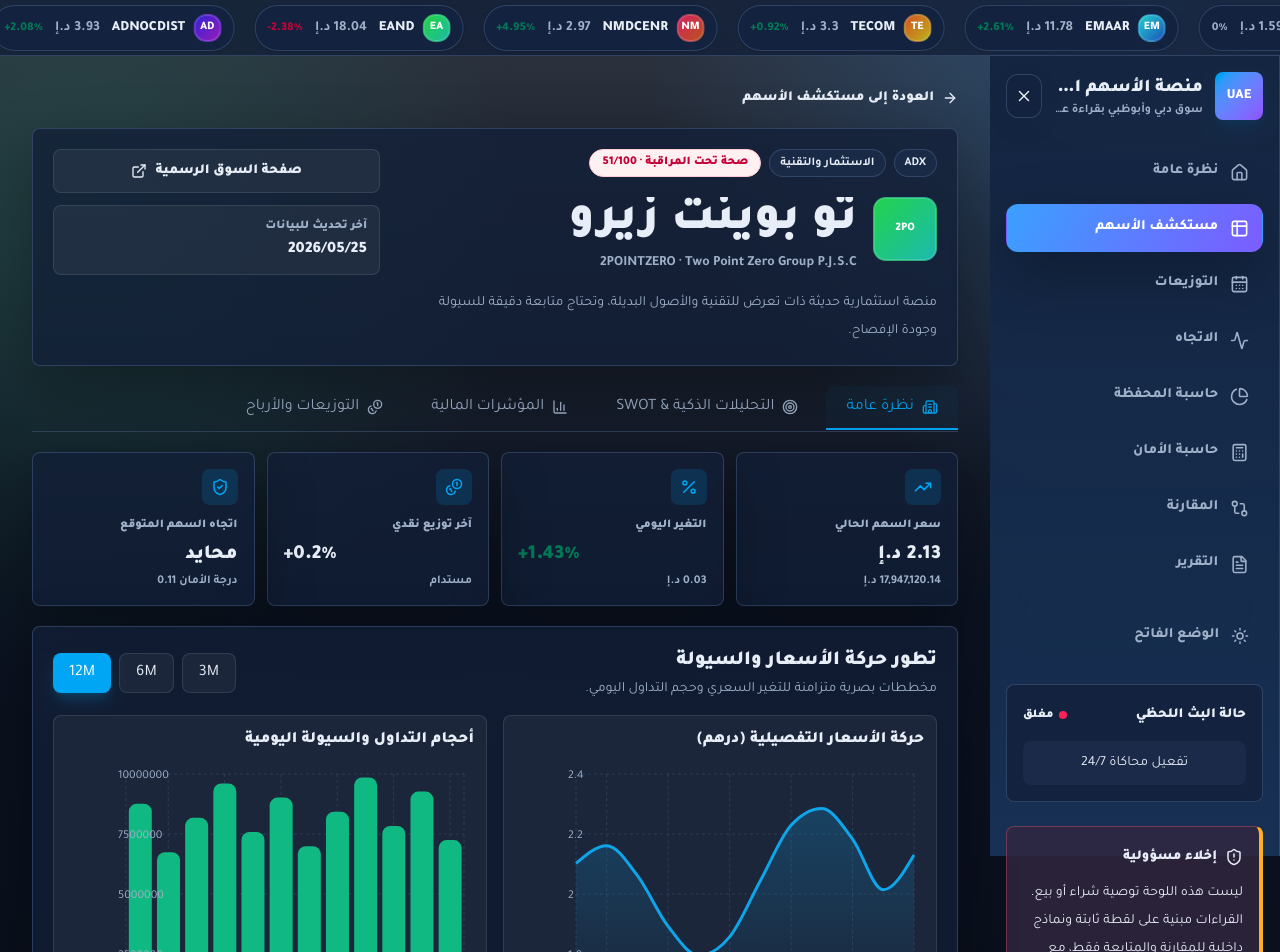
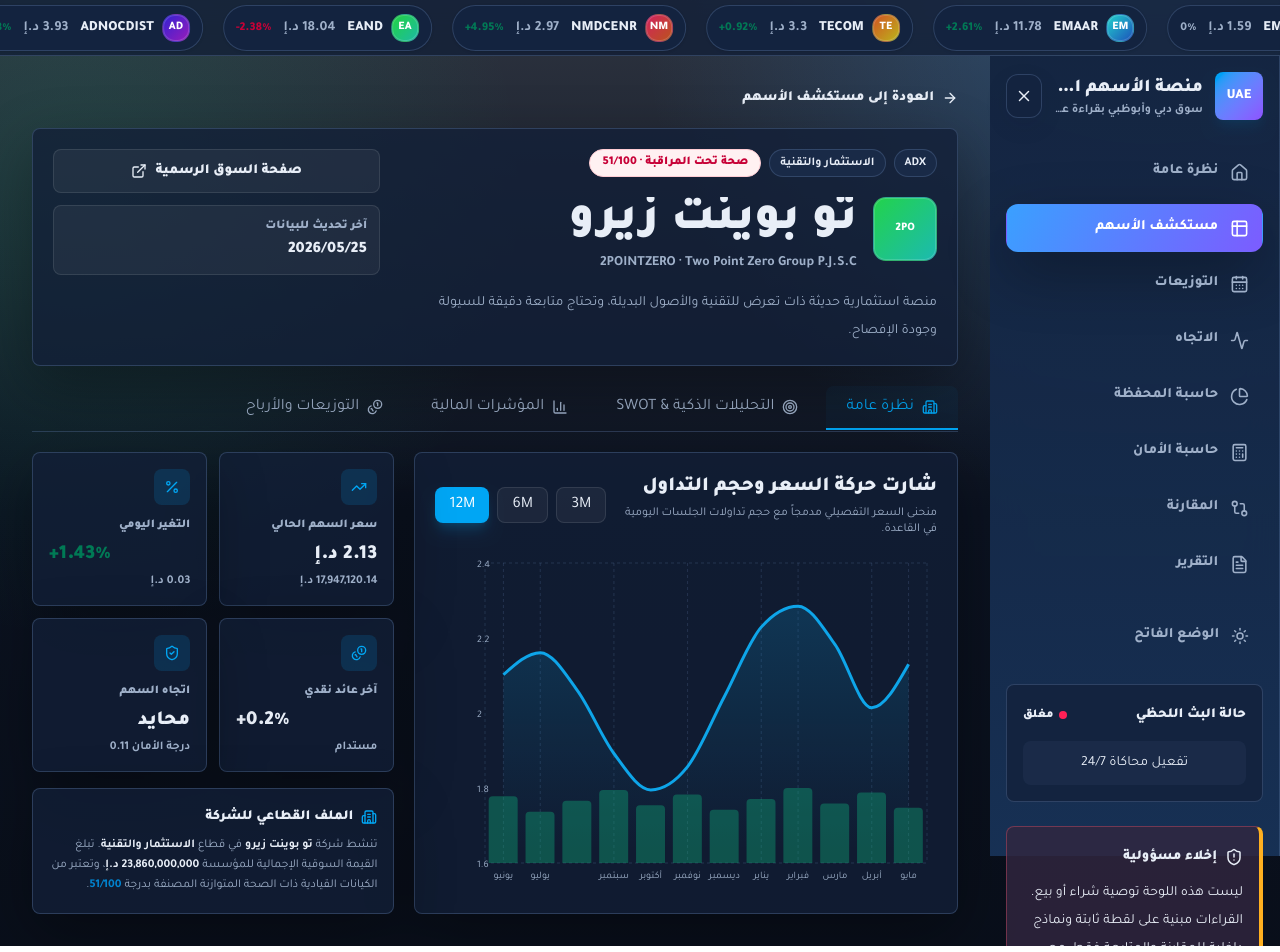
Before and after one commit to mayed050/emirati-capital-dashboard, a Next.js app: page /stocks/2POINTZERO in a window 1280 px wide. Shown: the top 952 px of the page. Built offline with nearby package versions, Linux system fonts and the light colour scheme.

Commit message:
feat: implement live price ticking and flashing animations

```diff
--- a/src/components/StockDetails.tsx
+++ b/src/components/StockDetails.tsx
@@ -14,6 +14,7 @@
   Tooltip,
   XAxis,
   YAxis,
+  ComposedChart,
 } from "recharts";
 import {
   ArrowRight,
@@ -71,21 +72,13 @@
 
   // Tab contents rendering helper functions
   const renderOverview = () => (
-    <div className="view-fade grid gap-5">
-      {/* 4 Quick Metrics Overview */}
-      <section className="grid gap-3 md:grid-cols-2 xl:grid-cols-4">
-        <Metric icon={<TrendingUp size={18} aria-hidden />} label="سعر السهم الحالي" value={formatCurrency(stock.prices.last)} hint={formatCurrencyFull(stock.prices.tradeValue)} />
-        <Metric icon={<Percent size={18} aria-hidden />} label="التغير اليومي" value={formatPercent(stock.prices.changePercent)} hint={formatCurrency(stock.prices.change)} tone={percentClass(stock.prices.changePercent)} />
-        <Metric icon={<Coins size={18} aria-hidden />} label="آخر توزيع نقدي" value={formatPercent(stock.fundamentals.dividendYield)} hint={dividend.rating} />
-        <Metric icon={<ShieldCheck size={18} aria-hidden />} label="اتجاه السهم المتوقع" value={trend.direction} hint={`درجة الأمان ${trend.score}`} />
-      </section>
-
-      {/* Primary Interactive Charts */}
-      <section className="fusion-panel rounded-lg p-5">
+    <div className="view-fade grid gap-5 xl:grid-cols-[1.8fr_1.2fr] xl:items-stretch">
+      {/* Right Column (2/3): Unified Interactive Price-Volume Chart */}
+      <section className="fusion-panel rounded-lg p-5 flex flex-col justify-between min-w-0">
         <div className="mb-4 flex flex-col gap-3 lg:flex-row lg:items-center lg:justify-between">
           <div>
-            <h2 className="text-xl font-black text-slate-950">تطور حركة الأسعار والسيولة</h2>
-            <p className="mt-1 text-sm text-slate-500">مخططات بصرية متزامنة للتغير السعري وحجم التداول اليومي.</p>
+            <h2 className="text-xl font-black text-slate-950">شارت حركة السعر وحجم التداول</h2>
+            <p className="mt-1 text-xs text-slate-500">منحنى السعر التفصيلي مدمجاً مع حجم تداولات الجلسات اليومية في القاعدة.</p>
           </div>
           <div className="flex gap-2">
             {(["3M", "6M", "12M"] as const).map((item) => (
@@ -93,7 +86,7 @@
                 key={item}
                 type="button"
                 onClick={() => setPeriod(item)}
-                className={`min-h-10 rounded-lg px-4 text-sm font-black transition-all ${
+                className={`min-h-9 rounded-lg px-3.5 text-xs font-black transition-all ${
                   period === item ? "bg-sky-500 text-white shadow-lg shadow-sky-500/20" : "border border-white/10 bg-white/5 text-slate-700 hover:bg-sky-500/10"
                 }`}
               >
@@ -103,36 +96,79 @@
           </div>
         </div>
 
-        <div className="grid gap-4 xl:grid-cols-2">
-          <ChartPanel title="حركة الأسعار التفصيلية (درهم)">
-            <ResponsiveContainer width="100%" height={280}>
-              <AreaChart data={history} margin={{ top: 10, right: 10, left: 0, bottom: 0 }}>
+        <div className="w-full flex-1">
+          <ResponsiveContainer width="100%" height={340}>
+            <ComposedChart data={history} margin={{ top: 10, right: 10, left: -10, bottom: 0 }}>
               <defs>
                 <linearGradient id={`priceFill-${stock.symbol}`} x1="0" y1="0" x2="0" y2="1">
-                    <stop offset="5%" stopColor="#0ea5e9" stopOpacity={0.36} />
+                  <stop offset="5%" stopColor="#0ea5e9" stopOpacity={0.3} />
                   <stop offset="95%" stopColor="#0ea5e9" stopOpacity={0} />
                 </linearGradient>
               </defs>
-                <CartesianGrid strokeDasharray="3 3" stroke="rgba(148, 163, 184, 0.22)" />
-                <XAxis dataKey="label" tick={{ fontSize: 12, fill: "var(--muted)" }} axisLine={false} tickLine={false} />
-                <YAxis tick={{ fontSize: 12, fill: "var(--muted)" }} domain={["auto", "auto"]} axisLine={false} tickLine={false} />
-                <Tooltip contentStyle={tooltipStyle} formatter={(value) => formatCurrency(Number(value))} />
-                <Area isAnimationActive={false} type="monotone" dataKey="price" name="السعر" stroke="#0ea5e9" strokeWidth={3} fill={`url(#priceFill-${stock.symbol})`} />
-              </AreaChart>
+              <CartesianGrid strokeDasharray="3 3" stroke="rgba(148, 163, 184, 0.15)" />
+              <XAxis dataKey="label" tick={{ fontSize: 10, fill: "var(--muted)" }} axisLine={false} tickLine={false} />
+
+              {/* Primary Y Axis for Price */}
+              <YAxis yAxisId="price" tick={{ fontSize: 10, fill: "var(--muted)" }} domain={["auto", "auto"]} axisLine={false} tickLine={false} />
+
+              {/* Secondary Y Axis for Volume (Hidden to prevent clutter, domain scaled to keep bars at the bottom) */}
+              <YAxis yAxisId="volume" hide domain={[0, (dataMax: number) => dataMax * 4]} />
+
+              <Tooltip
+                contentStyle={tooltipStyle}
+                formatter={(value, name) => {
+                  if (name === "السعر") return [formatCurrency(Number(value)), "السعر"];
+                  return [formatNumber(Number(value)), "الحجم"];
+                }}
+              />
+
+              {/* Price Area */}
+              <Area
+                yAxisId="price"
+                isAnimationActive={false}
+                type="monotone"
+                dataKey="price"
+                name="السعر"
+                stroke="#0ea5e9"
+                strokeWidth={3}
+                fill={`url(#priceFill-${stock.symbol})`}
+              />
+
+              {/* Volume Bars sitting elegantly in the bottom 25% of the chart */}
+              <Bar
+                yAxisId="volume"
+                isAnimationActive={false}
+                dataKey="volume"
+                name="الحجم"
+                fill="#10b981"
+                opacity={0.35}
+                radius={[4, 4, 0, 0]}
+                maxBarSize={30}
+              />
+            </ComposedChart>
           </ResponsiveContainer>
-          </ChartPanel>
+        </div>
+      </section>
 
-          <ChartPanel title="أحجام التداول والسيولة اليومية">
-            <ResponsiveContainer width="100%" height={280}>
-              <BarChart data={history} margin={{ top: 10, right: 10, left: 0, bottom: 0 }}>
-                <CartesianGrid strokeDasharray="3 3" stroke="rgba(148, 163, 184, 0.22)" />
-                <XAxis dataKey="label" tick={{ fontSize: 12, fill: "var(--muted)" }} axisLine={false} tickLine={false} />
-                <YAxis tick={{ fontSize: 12, fill: "var(--muted)" }} axisLine={false} tickLine={false} />
-                <Tooltip contentStyle={tooltipStyle} formatter={(value) => formatNumber(Number(value))} />
-                <Bar isAnimationActive={false} dataKey="volume" name="الحجم" fill="#10b981" radius={[8, 8, 0, 0]} />
-              </BarChart>
-            </ResponsiveContainer>
-          </ChartPanel>
+      {/* Left Column (1/3): Packed 2x2 Grid of Key Metrics */}
+      <section className="flex flex-col gap-4 justify-between min-w-0">
+        <div className="grid gap-3 grid-cols-2 flex-1">
+          <Metric icon={<TrendingUp size={16} aria-hidden />} label="سعر السهم الحالي" value={formatCurrency(stock.prices.last)} hint={formatCurrencyFull(stock.prices.tradeValue)} />
+          <Metric icon={<Percent size={16} aria-hidden />} label="التغير اليومي" value={formatPercent(stock.prices.changePercent)} hint={formatCurrency(stock.prices.change)} tone={percentClass(stock.prices.changePercent)} />
+          <Metric icon={<Coins size={16} aria-hidden />} label="آخر عائد نقدي" value={formatPercent(stock.fundamentals.dividendYield)} hint={dividend.rating} />
+          <Metric icon={<ShieldCheck size={16} aria-hidden />} label="اتجاه السهم" value={trend.direction} hint={`درجة الأمان ${trend.score}`} />
+        </div>
+
+        {/* Quick Sector Profile Info Card */}
+        <div className="fusion-panel rounded-lg p-4 flex-1 flex flex-col justify-center">
+          <h3 className="text-sm font-black text-slate-950 flex items-center gap-2 mb-2">
+            <Building2 size={16} className="text-sky-500" />
+            الملف القطاعي للشركة
+          </h3>
+          <p className="text-xs text-slate-500 leading-5">
+            تنشط شركة <strong className="text-slate-900">{stock.nameAr}</strong> في قطاع <strong className="text-slate-900">{stock.sector}</strong>.
+            تبلغ القيمة السوقية الإجمالية للمؤسسة <strong className="text-slate-900">{formatCurrencyFull(stock.prices.marketCap)}</strong>، وتعتبر من الكيانات القيادية ذات الصحة المتوازنة المصنفة بدرجة <strong className="text-sky-600">{health.score}/100</strong>.
+          </p>
         </div>
       </section>
     </div>
```
Lines whose indentation alone changed are shown as unchanged.
